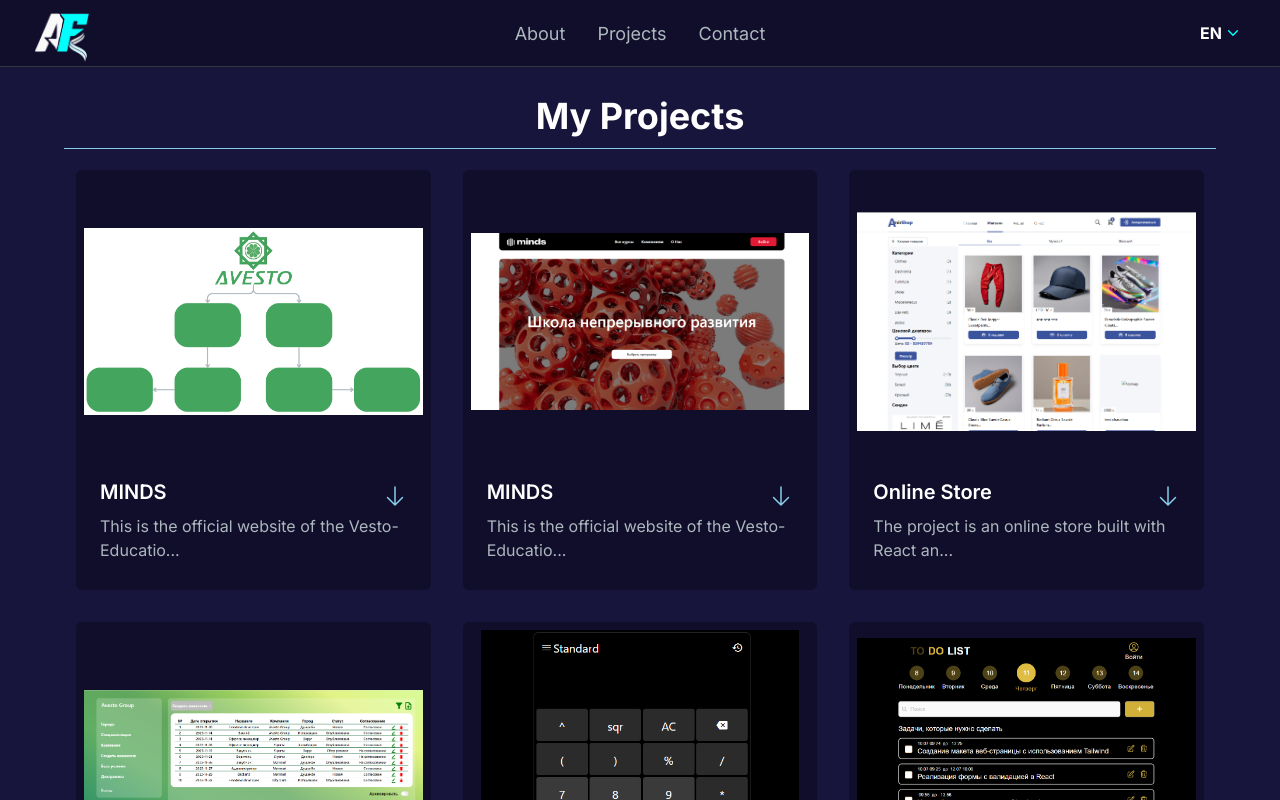
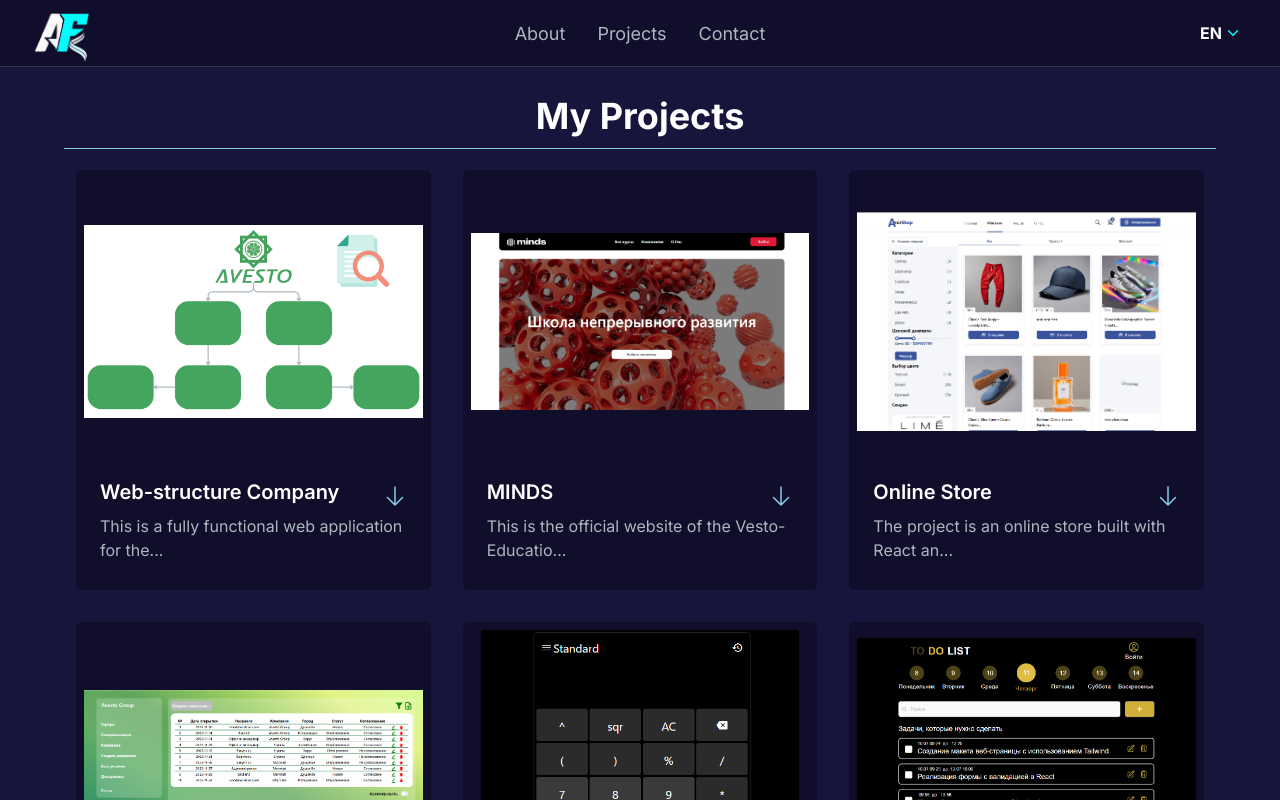
Before and after one commit to AmirjonFff/My-Portfolio, a Next.js app: page /en/projects in a window 1280 px wide. Built offline with nearby package versions, Linux system fonts and the light colour scheme.

Commit message:
add new proect

```diff
--- a/app/[lang]/projects/page.tsx
+++ b/app/[lang]/projects/page.tsx
@@ -19,8 +19,8 @@
     const projectsData = [
         {
             id: 9,
-            title: project.pj5.title,
-            description: project.pj5.desc,
+            title: project.pj9.title,
+            description: project.pj9.desc,
             image: agstructura_img,
             tag: ["All", "Web"],
             gitUrl: "https://github.com/AmirjonFff",
--- a/dictionaries/en.json
+++ b/dictionaries/en.json
@@ -71,6 +71,10 @@
     "pj8": {
       "title": "82-Towers Clone",
       "desc": "The project is the official website for the 82-Towers construction project, created during a probation period. This application was developed by a team. The application is built using Next.js and TypeScript, ensuring modern development practices and high performance."
+    },
+    "pj9": {
+      "title": "Web-structure Company",
+      "desc": "This is a fully functional web application for the company's internal structure, providing quick access to documents and departments. The project is built using React (TypeScript) with Material UI for styling. The backend is developed with Express.js and MongoDB. Main Features:✅ Search – Convenient search across all company departments and documents.✅ Two-language support – Ability to switch between languages.✅ Logging system and access levels – Data security through authorization and user access control."
     }
   },
   "contact": {
--- a/dictionaries/ru.json
+++ b/dictionaries/ru.json
@@ -71,11 +71,15 @@
     "pj8": {
       "title": "82-Towers Clone",
       "desc": "Это официальный сайт строительства дома 82-Towers, созданный в рамках испытательного срока. Это приложение было создано командой. Приложение разработано с использованием Next.js и TypeScript, что обеспечивает современные методы разработки и высокую производительность."
+    },
+    "pj9": {
+      "title": "Web-структура Company",
+      "desc": "Это полнофункциональный веб-приложение для внутренней структуры компании, обеспечивающее быстрый доступ к документам и отделам. Проект реализован на React (TypeScript) с использованием Material UI для стилизации. Бэкенд построен на Express.js и MongoDB. Основной функционал:✅ Поиск – удобный поиск по всем отделам компании и документам.✅ Поддержка двух языков – возможность переключения между языками.✅ Система логирования и уровни доступа – безопасность данных через авторизацию и разграничение прав пользователей."
     }
   },
   "contact": {
     "title": "Давайте свяжемся",
-    "desc": "Если у вас есть вопросы или вы хотите обсудить возможный проект, не стесняйтесь связаться со мной. Вы можете связаться со мной по электронной почте, телефону или заполнив контактную форму ниже. Я открыт для фриланс-возможностей, сотрудничества или консультаций. Буду рад вашему отклику!",
+    "desc": "Если у вас есть вопросы или вы хотите обсудить возможный проект, не стесняйтесь связаться со мной. Вы можете связаться со мной по электронной почте, телефону или заполнив контактную форму ниже. Я открыт для фриланс-возможностей, сотрудничества или консультаций. Буду рад вашему отклику! Основной функционал:✅ Поиск – удобный поиск по всем отделам компании и документам.✅ Поддержка двух языков – возможность переключения между языками.✅ Система логирования и уровни доступа – безопасность данных через авторизацию и разграничение прав пользователей.",
     "contactForm": {
       "name": "Ваше имя",
       "namePlac": "Амирджон",
--- a/dictionaries/tj.json
+++ b/dictionaries/tj.json
@@ -71,6 +71,10 @@
     "pj8": {
       "title": "82-Towers Clone",
       "desc": "Лоиҳа вебсайти расмии сохтмони бинои 82-Towers мебошад, ки дар давоми муҳлати санҷишӣ эҷод кардам. Ин барнома гурӯҳи таҳия шудааст. Барнома бо истифода аз Next.js ва TypeScript сохта шудааст, ки усулҳои муосири рушд ва иҷрои баландро таъмин мекунад."
+    },
+    "pj9": {
+      "title": "Web-сохтори Ширкат",
+      "desc": "Ин як барномаи пурраи веб барои сохтори дохилии ширкат мебошад, ки дастрасии зуд ба ҳуҷҷатҳо ва шӯъбаҳоро таъмин мекунад. Лоиҳа бо истифода аз React (TypeScript) ва Material UI барои ороиш амалӣ шудааст. Бекенд бо Express.js ва MongoDB сохта шудааст. Функсияҳои асосӣ:✅ Ҷустуҷӯ – Ҷустуҷӯи қулай барои ҳамаи шӯъбаҳои ширкат ва ҳуҷҷатҳо.✅ Дастгирии ду забон – Имконияти гузариш байни забонҳо.✅ Системаи сабт ва сатҳҳои дастрасӣ – Амнияти маълумот тавассути ваколатдиҳӣ ва назорати ҳуқуқи корбарон."
     }
   },
   "contact": {
```
Also changed, not shown: public/images/projects/agstructura_img.png.
